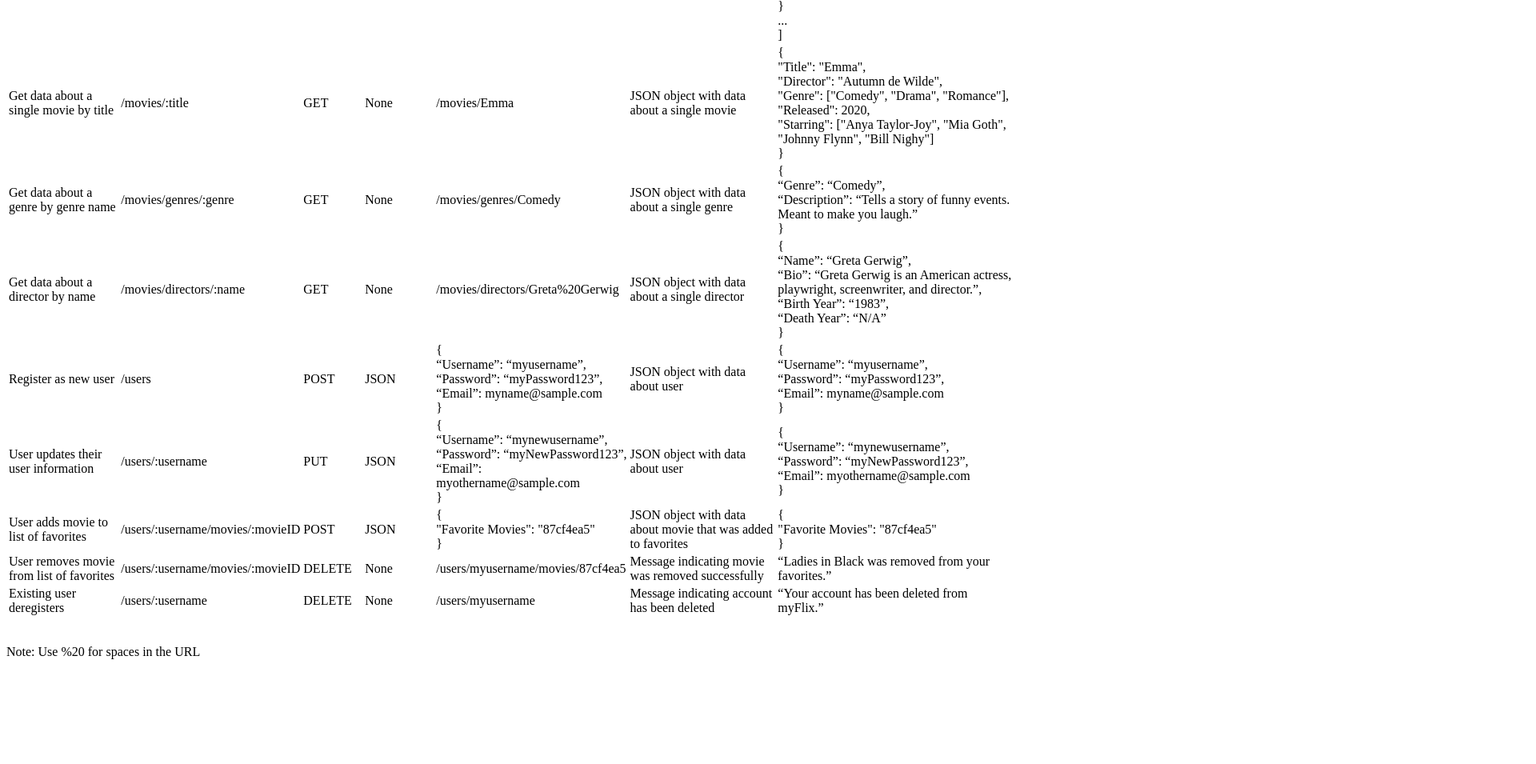
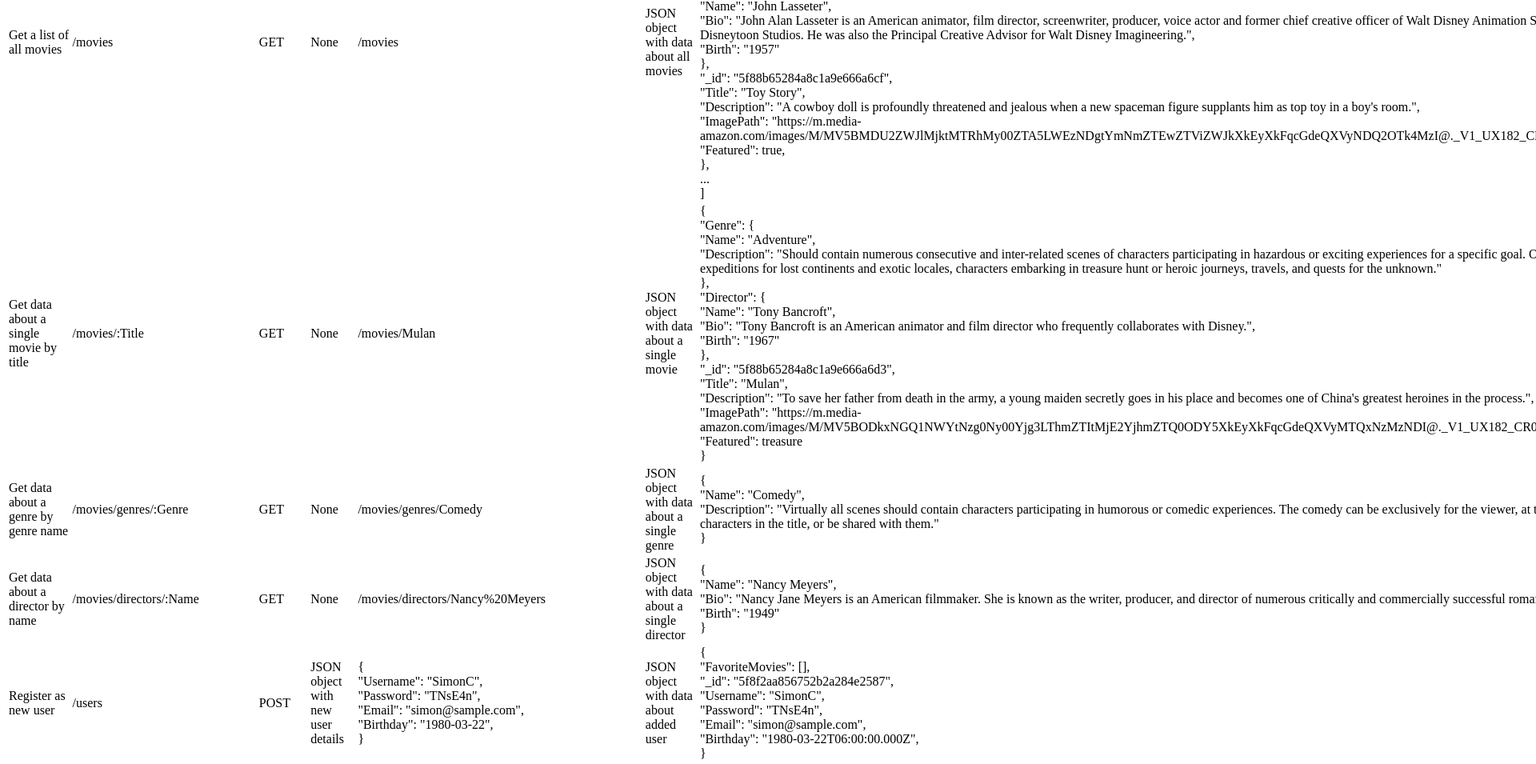
Before and after one commit to bethiamchan/myFlix, a website: page public/documentation.html in a window 1280 px wide. Shown: the part 320-1275 px from the top of the page at 80% size, 1920 px wide, since content can reach past the window. Before the commit the page ends 1160 px from the top, so only its background shows below. Drawn offline with Linux system fonts and the light colour scheme.

Commit message:
Update documentation with endpoint changes

```diff
--- a/public/documentation.html
+++ b/public/documentation.html
@@ -30,57 +30,74 @@
 				<td>JSON object with data about all movies</td>
 				<td>[
 					<br>{
-					<br>"Title": "Emma",
-					<br>"Director": "Autumn de Wilde",
-					<br>"Genre": ["Comedy", "Drama", "Romance"],
-					<br>"Released": 2020,
-					<br>"Starring": ["Anya Taylor-Joy", "Mia Goth", "Johnny Flynn", "Bill Nighy"]
-					<br>}
+					<br>"Genre": {
+					<br>"Name": "Adventure",
+					<br>"Description": "Should contain numerous consecutive and inter-related scenes of characters participating in hazardous or exciting experiences for a specific goal. Often include searches or expeditions for lost continents and exotic locales, characters embarking in treasure hunt or heroic journeys, travels, and quests for the unknown."
+					<br>},
+					<br>"Director": {
+					<br>"Name": "John Lasseter",
+					<br>"Bio": "John Alan Lasseter is an American animator, film director, screenwriter, producer, voice actor and former chief creative officer of Walt Disney Animation Studios, Pixar and Disneytoon Studios. He was also the Principal Creative Advisor for Walt Disney Imagineering.",
+					<br>"Birth": "1957"
+					<br>},
+					<br>"_id": "5f88b65284a8c1a9e666a6cf",
+					<br>"Title": "Toy Story",
+					<br>"Description": "A cowboy doll is profoundly threatened and jealous when a new spaceman figure supplants him as top toy in a boy's room.",
+					<br>"ImagePath": "https://m.media-amazon.com/images/M/MV5BMDU2ZWJlMjktMTRhMy00ZTA5LWEzNDgtYmNmZTEwZTViZWJkXkEyXkFqcGdeQXVyNDQ2OTk4MzI@._V1_UX182_CR0,0,182,268_AL_.jpg",
+					<br>"Featured": true,
+					<br>},
 					<br>...
 					<br>]
 				</td>
 			</tr>
 			<tr>
 				<td>Get data about a single movie by title</td>
-				<td>/movies/:title</td>
+				<td>/movies/:Title</td>
 				<td>GET</td>
 				<td>None</td>
-				<td>/movies/Emma</td>
+				<td>/movies/Mulan</td>
 				<td>JSON object with data about a single movie</td>
 				<td>{
-					<br>"Title": "Emma",
-					<br>"Director": "Autumn de Wilde",
-					<br>"Genre": ["Comedy", "Drama", "Romance"],
-					<br>"Released": 2020,
-					<br>"Starring": ["Anya Taylor-Joy", "Mia Goth", "Johnny Flynn", "Bill Nighy"]
+					<br>"Genre": {
+					<br>"Name": "Adventure",
+					<br>"Description": "Should contain numerous consecutive and inter-related scenes of characters participating in hazardous or exciting experiences for a specific goal. Often include searches or expeditions for lost continents and exotic locales, characters embarking in treasure hunt or heroic journeys, travels, and quests for the unknown."
+					<br>},
+					<br>"Director": {
+					<br>"Name": "Tony Bancroft",
+					<br>"Bio": "Tony Bancroft is an American animator and film director who frequently collaborates with Disney.",
+					<br>"Birth": "1967"
+					<br>},
+					<br>"_id": "5f88b65284a8c1a9e666a6d3",
+					<br>"Title": "Mulan",
+					<br>"Description": "To save her father from death in the army, a young maiden secretly goes in his place and becomes one of China's greatest heroines in the process.",
+					<br>"ImagePath": "https://m.media-amazon.com/images/M/MV5BODkxNGQ1NWYtNzg0Ny00Yjg3LThmZTItMjE2YjhmZTQ0ODY5XkEyXkFqcGdeQXVyMTQxNzMzNDI@._V1_UX182_CR0,0,182,268_AL_.jpg",
+					<br>"Featured": treasure
 					<br>}
 				</td>
 			</tr>
 			<tr>
 				<td>Get data about a genre by genre name</td>
-				<td>/movies/genres/:genre</td>
+				<td>/movies/genres/:Genre</td>
 				<td>GET</td>
 				<td>None</td>
 				<td>/movies/genres/Comedy</td>
 				<td>JSON object with data about a single genre</td>
 				<td>{
-					<br>“Genre”: “Comedy”,
-					<br>“Description”: “Tells a story of funny events. Meant to make you laugh.”
+					<br>"Name": "Comedy",
+					<br>"Description": "Virtually all scenes should contain characters participating in humorous or comedic experiences. The comedy can be exclusively for the viewer, at the expense of the characters in the title, or be shared with them."
 					<br>}
 				</td>
 			</tr>
 			<tr>
 				<td>Get data about a director by name</td>
-				<td>/movies/directors/:name</td>
+				<td>/movies/directors/:Name</td>
 				<td>GET</td>
 				<td>None</td>
-				<td>/movies/directors/Greta%20Gerwig</td>
+				<td>/movies/directors/Nancy%20Meyers</td>
 				<td>JSON object with data about a single director</td>
 				<td>{
-					<br>“Name”: “Greta Gerwig”,
-					<br>“Bio”: “Greta Gerwig is an American actress, playwright, screenwriter, and director.”,
-					<br>“Birth Year”: “1983”,
-					<br>“Death Year”: “N/A”
+					<br>"Name": "Nancy Meyers",
+					<br>"Bio": "Nancy Jane Meyers is an American filmmaker. She is known as the writer, producer, and director of numerous critically and commercially successful romantic comedy films.",
+					<br>"Birth": "1949"
 					<br>}
 				</td>
 			</tr>
@@ -88,71 +105,97 @@
 				<td>Register as new user</td>
 				<td>/users</td>
 				<td>POST</td>
-				<td>JSON</td>
+				<td>JSON object with new user details</td>
 				<td>{
-					<br>“Username”: “myusername”,
-					<br>“Password”: “myPassword123”,
-					<br>“Email”: myname@sample.com
+					<br>"Username": "SimonC",
+					<br>"Password": "TNsE4n",
+					<br>"Email": "simon@sample.com",
+					<br>"Birthday": "1980-03-22",
 					<br>}
 				</td>
-				<td>JSON object with data about user</td>
+				<td>JSON object with data about added user</td>
 				<td>{
-					<br>“Username”: “myusername”,
-					<br>“Password”: “myPassword123”,
-					<br>“Email”: myname@sample.com
+					<br>"FavoriteMovies": [],
+					<br>"_id": "5f8f2aa856752b2a284e2587",
+					<br>"Username": "SimonC",
+					<br>"Password": "TNsE4n",
+					<br>"Email": "simon@sample.com",
+					<br>"Birthday": "1980-03-22T06:00:00.000Z",
 					<br>}
 				</td>
 			</tr>
 			<tr>
 				<td>User updates their user information</td>
-				<td>/users/:username</td>
+				<td>/users/:Username</td>
 				<td>PUT</td>
-				<td>JSON</td>
+				<td>JSON object with updated user details</td>
 				<td>{
-					<br>“Username”: “mynewusername”,
-					<br>“Password”: “myNewPassword123”,
-					<br>“Email”: myothername@sample.com
+					<br>"Username": "CamillaL",
+					<br>"Password": "u6pRbJ",
+					<br>"Email": "camilla@sample.com",
+					<br>"Birthday": "2001-10-12"
 					<br>}
 				</td>
-				<td>JSON object with data about user</td>
+				<td>JSON object with data about updated user</td>
 				<td>{
-					<br>“Username”: “mynewusername”,
-					<br>“Password”: “myNewPassword123”,
-					<br>“Email”: myothername@sample.com
-					<br>}</td>
+					<br>"FavoriteMovies": ["5f88b65284a8c1a9e666a6d3"],
+					<br>"_id": "5f88b80584a8c1a9e666a6da",
+					<br>"Username": "CamillaL",
+					<br>"Password": "u6pRbJ",
+					<br>"Email": "camilla@sample.com",
+					<br>"Birthday": "2001-10-12T00:00:00.000Z"
+					<br>}
+				</td>
 			</tr>
 			<tr>
 				<td>User adds movie to list of favorites</td>
-				<td>/users/:username/movies/:movieID</td>
+				<td>/users/:Username/movies/:MovieID</td>
 				<td>POST</td>
-				<td>JSON</td>
+				<td>None</td>
+				<td>/users/AndersonK/movies/5f88b65784a8c1a9e666a6d8</td>
+				<td>JSON object with user data including movie ID that was added to favorites</td>
 				<td>{
-					<br>"Favorite Movies": "87cf4ea5"
-					<br>}
-				</td>
-				<td>JSON object with data about movie that was added to favorites</td>
-				<td>{
-					<br>"Favorite Movies": "87cf4ea5"
+					<br>"FavoriteMovies": [
+					<br>"5f88b65284a8c1a9e666a6cf",
+					<br>"5f88b65284a8c1a9e666a6d2",
+					<br>"5f88b65784a8c1a9e666a6d8"
+					<br>],
+					<br>"_id": "5f88b80584a8c1a9e666a6db",
+					<br>"Username": "AndersonK",
+					<br>"Password": "JUrQZa",
+					<br>"Email": "anderson@sample.com",
+					<br>"Birthday": "1995-06-27T00:00:00.000Z"
 					<br>}
 				</td>
 			</tr>
 			<tr>
 				<td>User removes movie from list of favorites</td>
-				<td>/users/:username/movies/:movieID</td>
+				<td>/users/:Username/movies/:MovieID</td>
 				<td>DELETE</td>
 				<td>None</td>
-				<td>/users/myusername/movies/87cf4ea5</td>
-				<td>Message indicating movie was removed successfully</td>
-				<td>“Ladies in Black was removed from your favorites.”</td>
+				<td>/users/AndersonK/movies/5f88b65784a8c1a9e666a6d8</td>
+				<td>JSON object with user data showing movie ID that was removed from favorites has been removed</td>
+				<td>{
+					<br>"FavoriteMovies": [
+					<br>"5f88b65284a8c1a9e666a6cf",
+					<br>"5f88b65284a8c1a9e666a6d2",
+					<br>],
+					<br>"_id": "5f88b80584a8c1a9e666a6db",
+					<br>"Username": "AndersonK",
+					<br>"Password": "JUrQZa",
+					<br>"Email": "anderson@sample.com",
+					<br>"Birthday": "1995-06-27T00:00:00.000Z"
+					<br>}
+				</td>
 			</tr>
 			<tr>
 				<td>Existing user deregisters</td>
-				<td>/users/:username</td>
+				<td>/users/:Username</td>
 				<td>DELETE</td>
 				<td>None</td>
-				<td>/users/myusername</td>
-				<td>Message indicating account has been deleted</td>
-				<td>“Your account has been deleted from myFlix.”</td>
+				<td>/users/SimonC</td>
+				<td>Message indicating account has been deleted or was not found</td>
+				<td>"SimonC was deleted."</td>
 			</tr>
 		</table>
 
```
